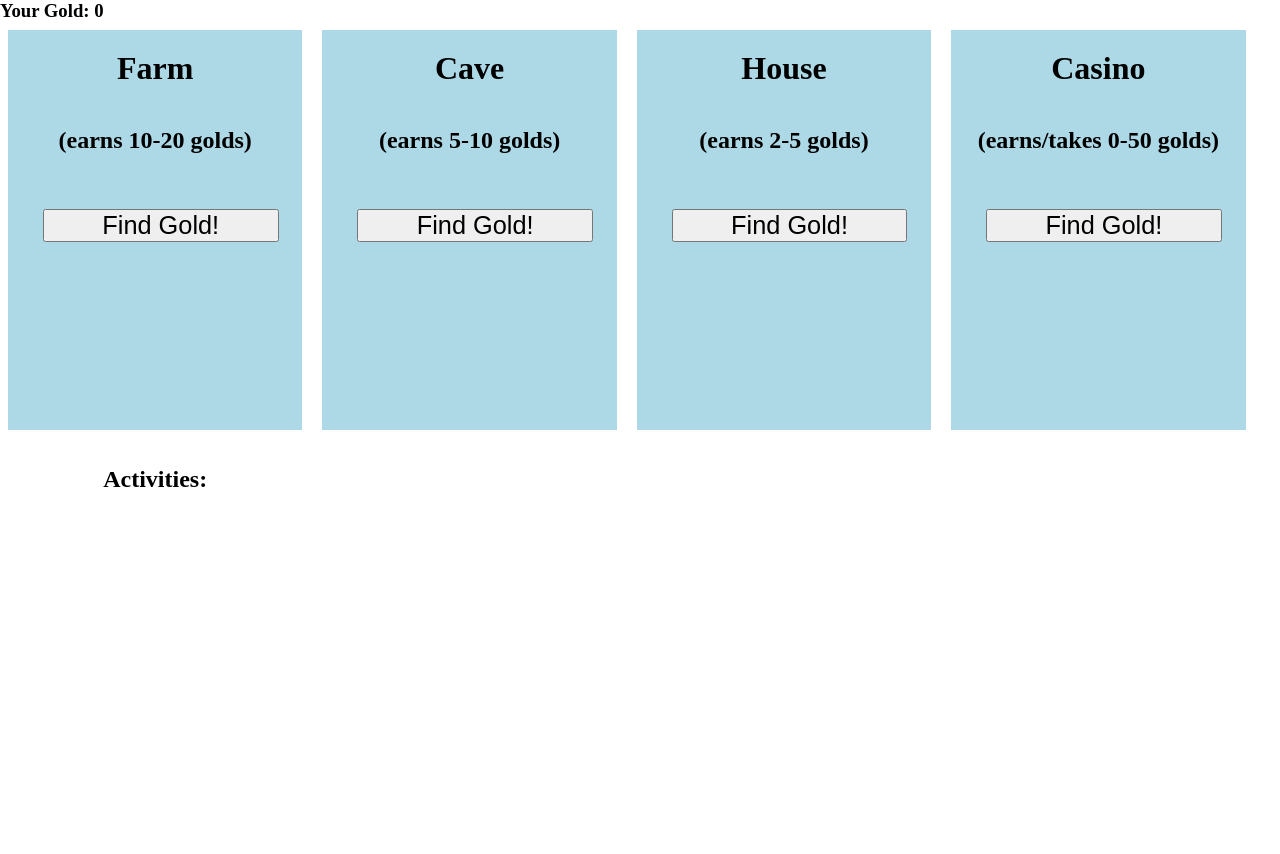
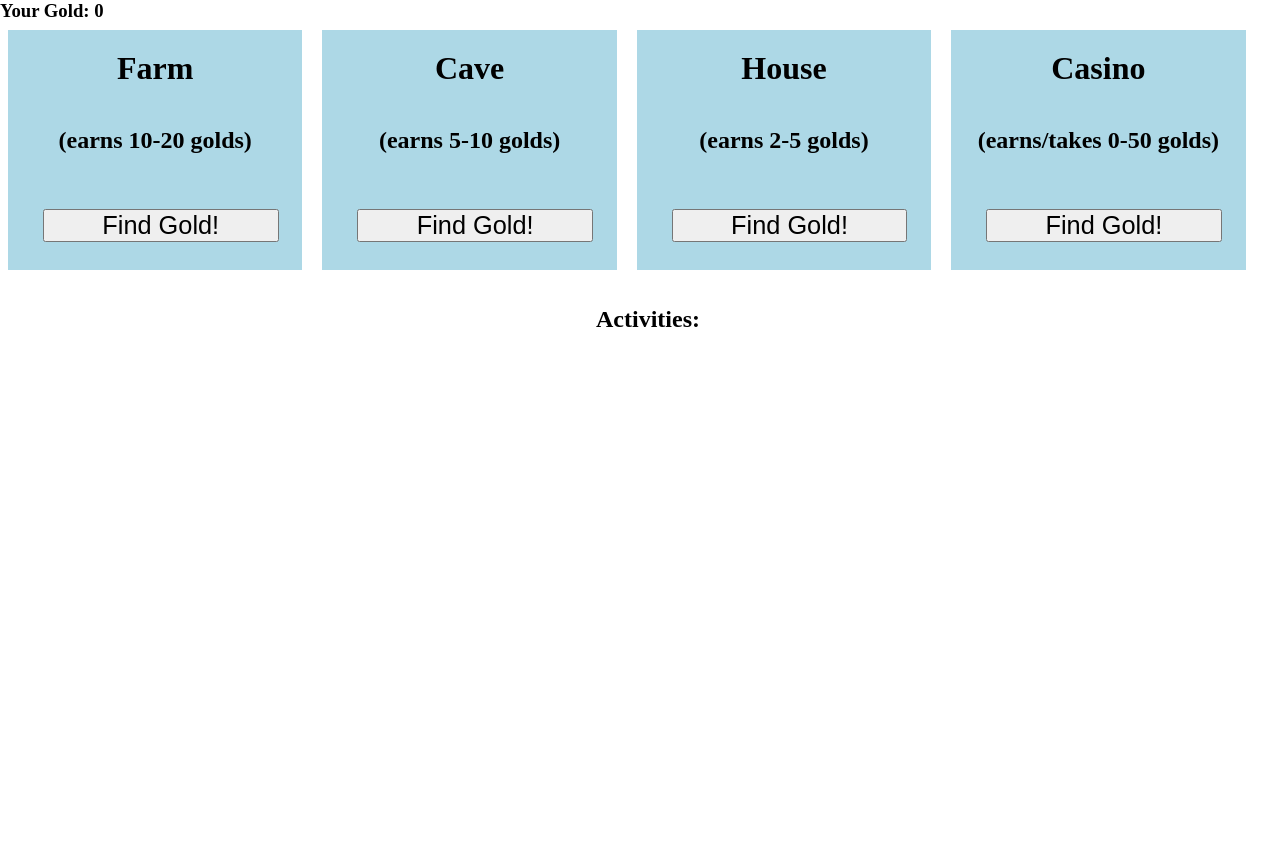
Before and after one commit to achou022/Learning-Python-Syntax-NinjaGold, a Django app: page / in a window 1280 px wide. After the commit the page ends 327 px from the top, so only its background shows below. Run offline with Django 3.2, Linux system fonts and the light colour scheme.

Commit message:
style update

```diff
--- a/app1/static/css/ninjaGold.css
+++ b/app1/static/css/ninjaGold.css
@@ -6,7 +6,7 @@ div{
     display: inline-block;
     margin: 8px;
     width: 23%;
-    height: 50vh;
+    height: 30vh;
     background-color: lightblue;
     vertical-align: top;
 }
@@ -28,4 +28,11 @@ div{
     }
 .activity{
     background-color: white;
+    width: 100%;
 }
+    .p-wrapper{
+        width: 93%;
+        padding: 10px;
+        margin: 10px;
+        background-color:  white;
+    }
--- a/app1/templates/ninjaGold.html
+++ b/app1/templates/ninjaGold.html
@@ -49,9 +49,11 @@
     </div>
     <div class="activity">
         <h4>Activities:</h4>
-        {%for result in request.session.earningLog %}
-            {{result | safe}}
-        {% endfor%}
+        <div class="p-wrapper">
+            {%for result in request.session.earningLog %}
+                {{result | safe}}
+            {% endfor%}
+        </div>
     </div>
 </body>
 </html>
--- a/app1/views.py
+++ b/app1/views.py
@@ -11,7 +11,7 @@ def ninjaMenu(request):
     return render(request, "ninjaGold.html")
 
 def processMoney(request):
-    if('farm'==request.POST['location']):
+    if('farm'==request.POST['location']): #sets player's random earning depending on the location
         earning=randInt(10,20)
     elif('cave'==request.POST['location']):
         earning=randInt(5,10)
@@ -19,15 +19,13 @@ def processMoney(request):
         earning=randInt(2,5)
     elif('casino'==request.POST['location']):
         earning=randInt(-50,50)
-    print('money processed')
-    request.session['playerGold']+=earning
+    request.session['playerGold']+=earning #update player gold count
     time=strftime("%m-%d %H:%M:%S %p", localtime())
-    if earning>=0:
-        result=f"<p style=\"color: green;\">Earned {earning} from the {request.POST['location']}! ({time})</p>"
+    if earning>=0: #appends update log for the earning at then and that location
+        request.session['earningLog'].append(f"<p style=\"color: green;\">Earned {earning} from the {request.POST['location']}! ({time})</p>")
     else:
-        result=f"<p style=\"color: red;\">Entered a {request.POST['location']} and lost {earning} golds... Ouch...({time})</p>"
-    request.session['earningLog'].append(result)
-    request.session.save()
+        request.session['earningLog'].append(f"<p style=\"color: red;\">Entered a {request.POST['location']} and lost {earning} golds... Ouch...({time})</p>")
+    request.session.save() #updates the list
     return redirect('/')
 
 def randInt(min=0, max=100):
```
Also changed, not shown: db.sqlite3.
